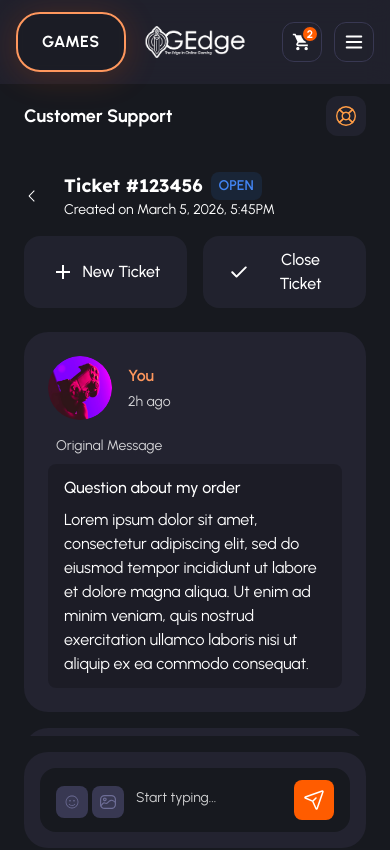
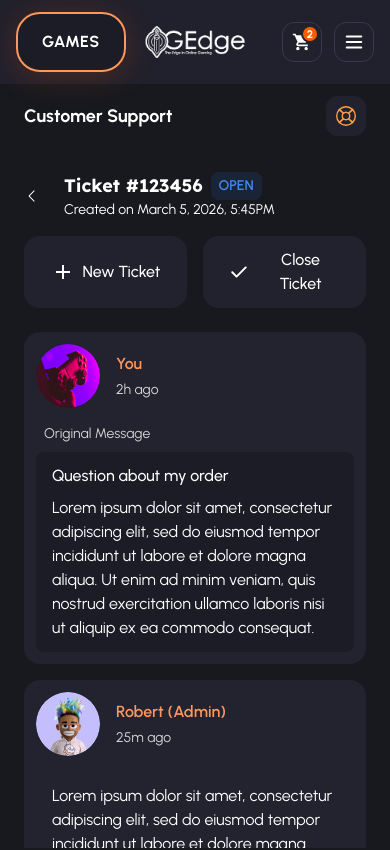
Before and after one commit to poohginiuss/ogedge.mvp, a Next.js app: page /app/customer/support/1 in a window 390 px wide. Shown: the top 850 px of the page. Built offline with nearby package versions, Linux system fonts and the light colour scheme.

Commit message:
fix(ticket detail): height increase

```diff
--- a/src/components/dashboard/support-view/TicketViewContent.tsx
+++ b/src/components/dashboard/support-view/TicketViewContent.tsx
@@ -103,7 +103,7 @@ function TicketHeader({ view }: { view: TicketViewModel }) {
 
 function MessageCard({ message }: { message: TicketMessage }) {
   return (
-    <div className="rounded-3xl bg-[#232330] p-6 lg:p-8">
+    <div className="rounded-2xl bg-[#232330] p-3 lg:rounded-3xl lg:p-8">
       <div className="flex flex-col gap-4">
         <div className="flex items-center gap-4">
           <Image
@@ -331,7 +331,7 @@ export default function TicketViewContent({ ticketId: _ticketId }: Props) {
   return (
     <div className="flex flex-col gap-8 lg:flex-row lg:items-start lg:gap-8">
       {/* Left column: fixed-height flex container — messages scroll, input stays pinned */}
-      <div className="flex h-[calc(100dvh-10rem)] max-h-[calc(100dvh-10rem)] min-w-0 flex-col lg:min-w-0 lg:flex-1 lg:h-[calc(100vh-10rem)] lg:max-h-[calc(100vh-10rem)]">
+      <div className="flex h-[calc(100dvh-3rem)] max-h-[calc(100dvh-3rem)] min-w-0 flex-col lg:min-w-0 lg:flex-1 lg:h-[calc(100vh-10rem)] lg:max-h-[calc(100vh-10rem)]">
         <div className="shrink-0">
           <TicketHeader view={view} />
         </div>
```
